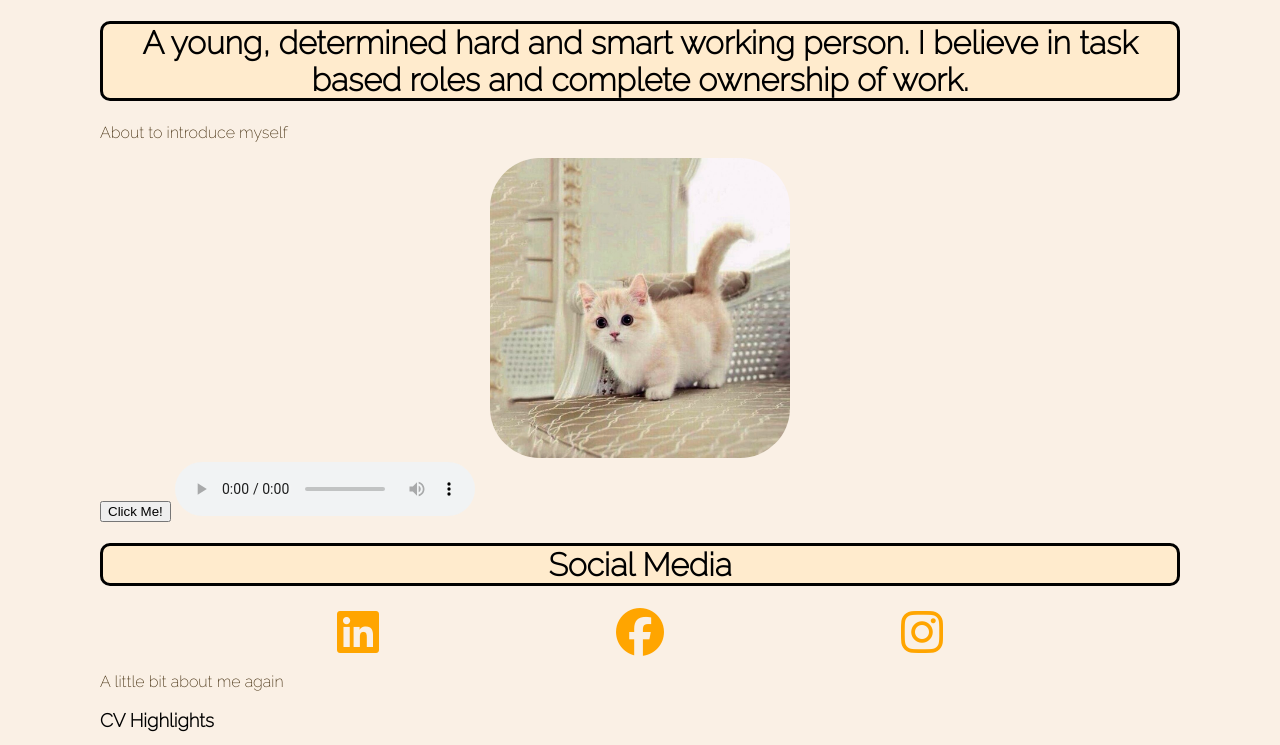
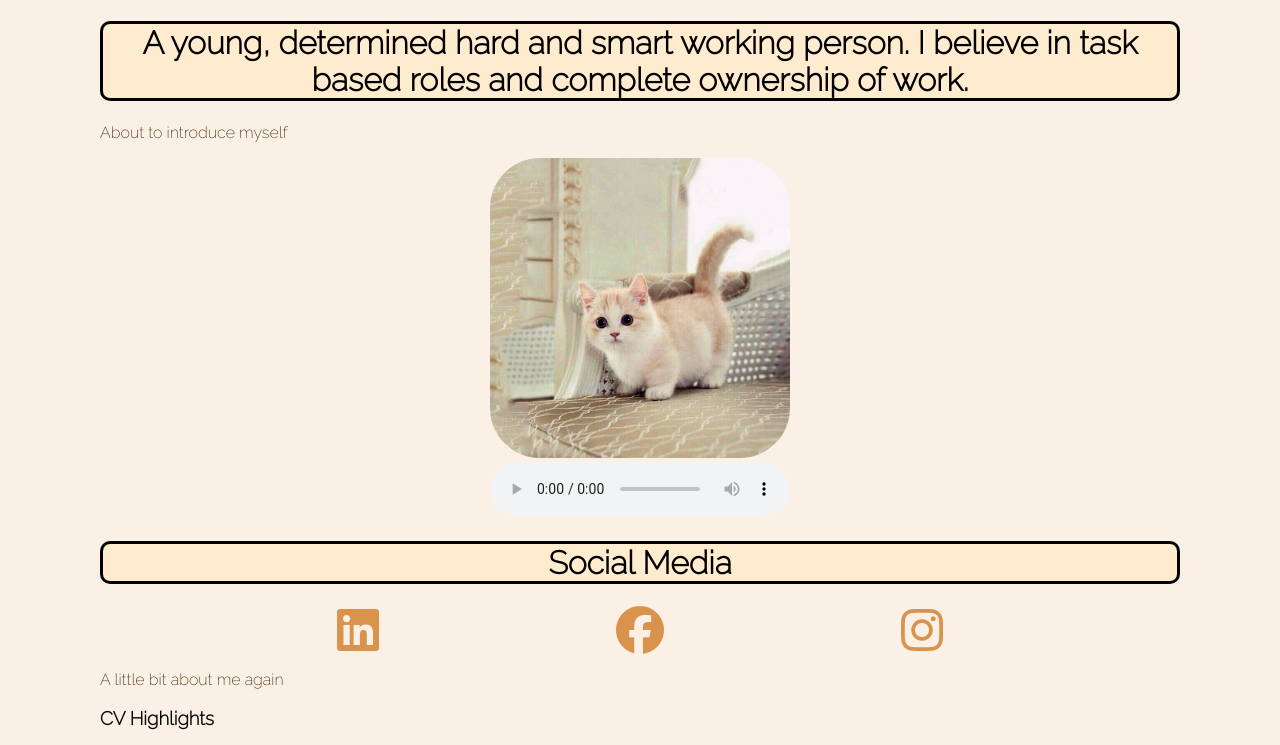
Before and after one commit to nathaliebord/my-profile, a plain HTML site: page index.html in a window 1280 px wide. Shown: the top 745 px of the page. Drawn offline with Linux system fonts and the light colour scheme; a script that the page names is missing.

Commit message:
Add files via upload

```diff
--- a/index.html
+++ b/index.html
@@ -18,10 +18,12 @@
         </p>
     <div>
         <img src="images/chaton.jpeg" alt="">
+        </div>
+        <div>
+        <audio controls>
+            <source src="Chat2.mp3" type="audio/ogg">
     </div>
-        <button type="button">Click Me!</button>
-            <audio controls>
-                <source src="Chat2.mp3" type="audio/ogg">
+
         </audio>
     <h1>Social Media</h1>
         <div class="links">
--- a/style.css
+++ b/style.css
@@ -73,7 +73,7 @@ td {
 
 i {
     font-size: 48px;
-    color: orange;
+    color: rgb(217, 147, 76);
 }
 
 i:hover {
@@ -105,3 +105,7 @@ i:hover {
         box-shadow: 0 0px 0px 0 rgba(19, 39, 211, 0);
     }
 }
+audio{
+    justify-items: center;
+}
+   div{text-align: center;}
```
